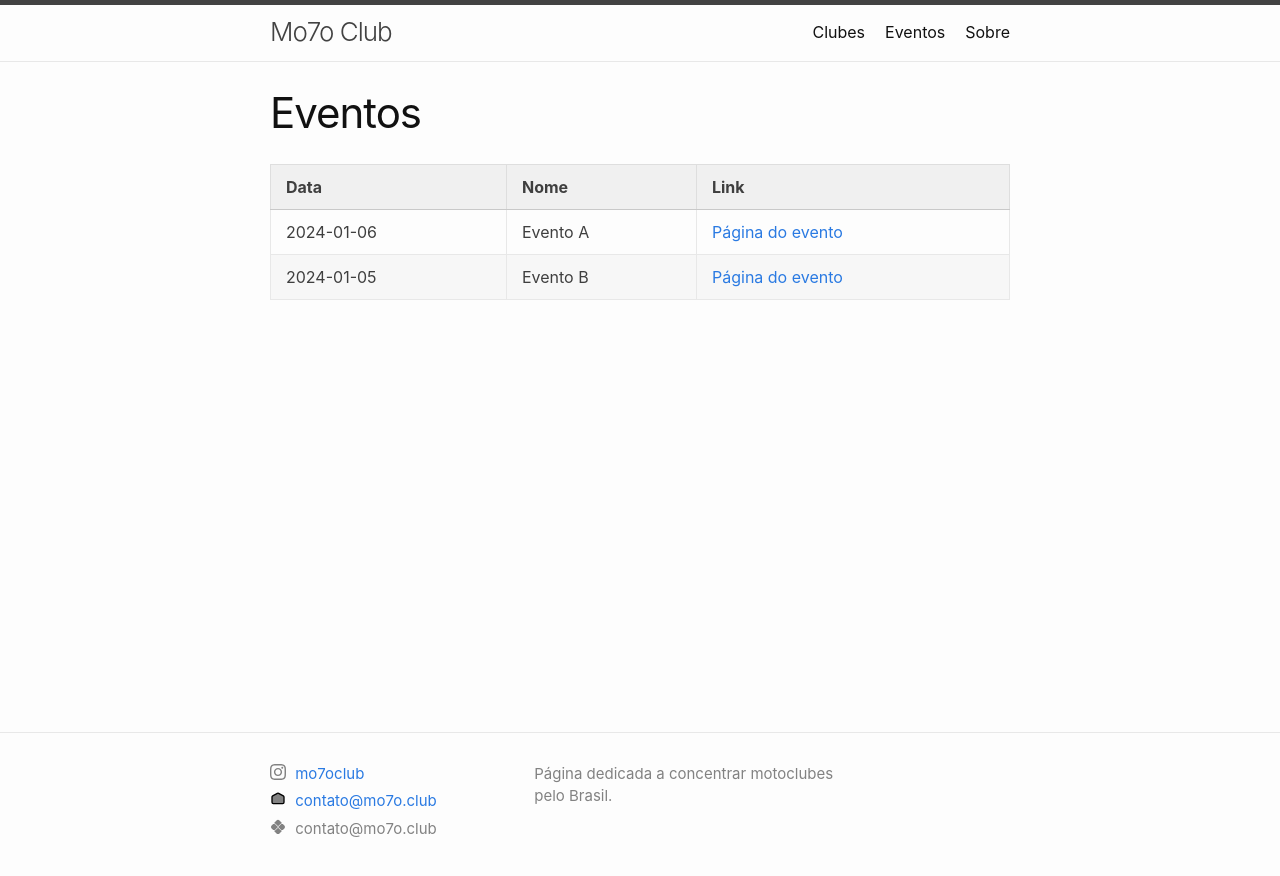
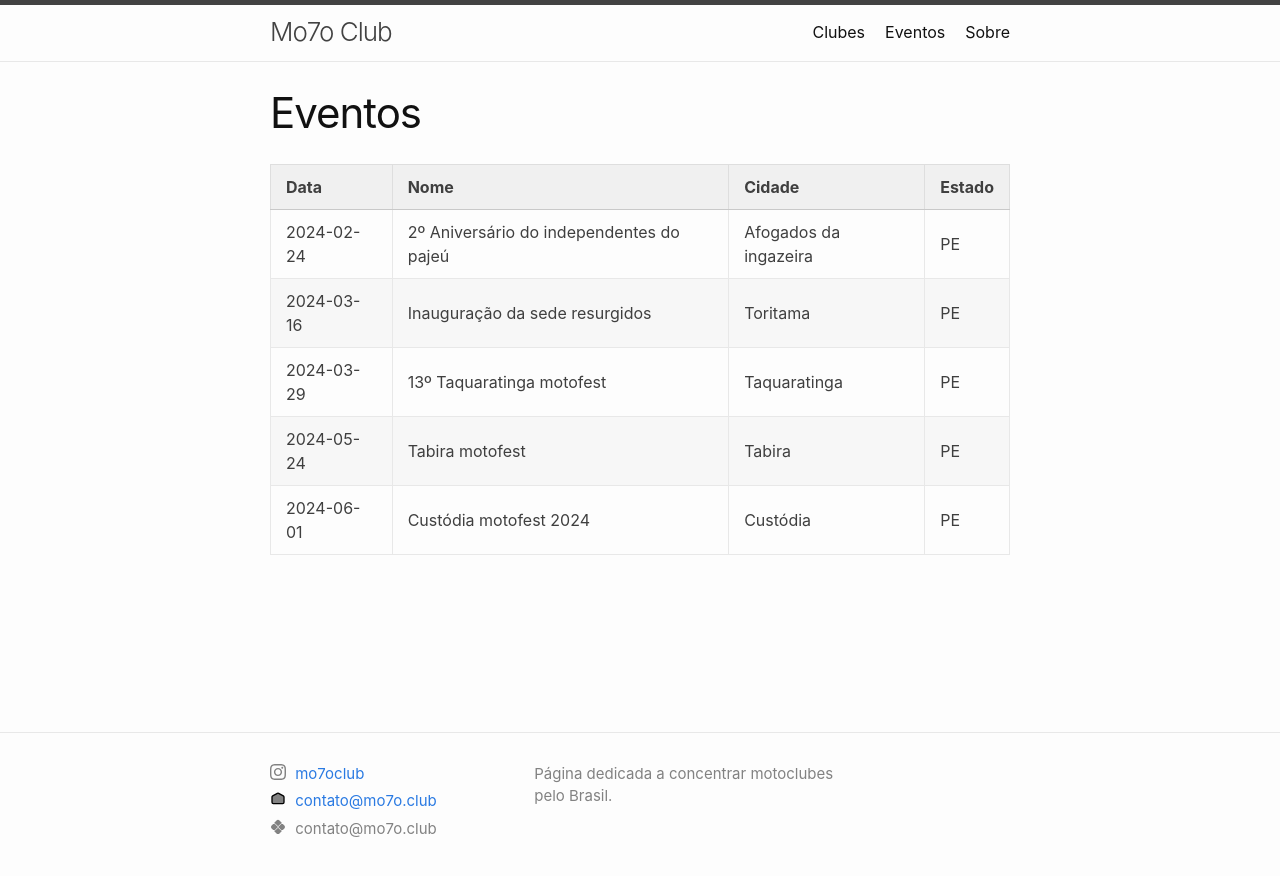
Before and after one commit to mo7oclub/mo7oclub.github.io, a Jekyll site: the page built from eventos.markdown, in a window 1280 px wide. Shown: the top 876 px of the page. Built offline with Jekyll 4.4.1, drawn with Linux system fonts in a browser that asks for light colours.

Commit message:
Cadastra eventos

```diff
--- a/_data/clubes.yml
+++ b/_data/clubes.yml
@@ -3,9 +3,9 @@ clubes:
 - title: Resurgidos
   city: Toritama
   uf: PE
-  url: resurgidos.html
+  url: https://www.instagram.com/ressurgidosmc_oficial/
 
 - title: Quilombolas Moto Grupo
   city: União dos Palmares
   uf: AL
-  url: quilombolas-moto-grupo.html
+  url: https://www.instagram.com/quilombolas_motogrupo/
--- a/_data/eventos.yml
+++ b/_data/eventos.yml
@@ -1,10 +1,31 @@
 title: Eventos
 eventos:
+  - title: 2º Aniversário do independentes do pajeú
+    # url: 2024-01-05-evento-a.html
+    city: Afogados da ingazeira
+    uf: PE
+    date: 2024-02-24
 
-- title: Evento A
-  url: 2024-01-04-evento-a.html
-  date: 2024-01-06
+  - title: Inauguração da sede resurgidos
+    # url: 2024-01-04-evento-a.html
+    city: Toritama
+    uf: PE
+    date: 2024-03-16
 
-- title: Evento B
-  url: 2024-01-05-evento-a.html
-  date: 2024-01-05
+  - title: 13º Taquaratinga motofest
+    # url: 2024-01-05-evento-a.html
+    city: Taquaratinga
+    uf: PE
+    date: 2024-03-29
+
+  - title: Tabira motofest
+    # url: 2024-01-05-evento-a.html
+    city: Tabira
+    uf: PE
+    date: 2024-05-24
+
+  - title: Custódia motofest 2024
+    # url: 2024-01-05-evento-a.html
+    city: Custódia
+    uf: PE
+    date: 2024-06-01
--- a/eventos.markdown
+++ b/eventos.markdown
@@ -8,19 +8,25 @@ permalink: /eventos/
       <li><a href="{{ item.url }}">{{ item.title }} - {{item.date}}</a></li>
    {% endfor %}
 </ul> -->
-
+{% for mes in site.data.eventos.mes | sort: "date" %}
+<h2>{{mes}}</h2>
+{% endfor %}
 <table>
 <thead>
   <th>Data</th>
   <th>Nome</th>
-  <th>Link</th>
+  <th>Cidade</th>
+  <th>Estado</th>
+  <!-- <th>Link</th> -->
 </thead>
 <tbody>
   {% for item in site.data.eventos.eventos | sort: "date" %}
       <tr>
         <td>{{ item.date }}</td>
         <td>{{ item.title }}</td>
-        <td><a href="{{ item.url }}">Página do evento</a></td>
+        <td>{{ item.city }}</td>
+        <td>{{ item.uf }}</td>
+        <!-- <td><a href="{{ item.url }}">Página do evento</a></td> -->
 
       </tr>
    {% endfor %}
```
